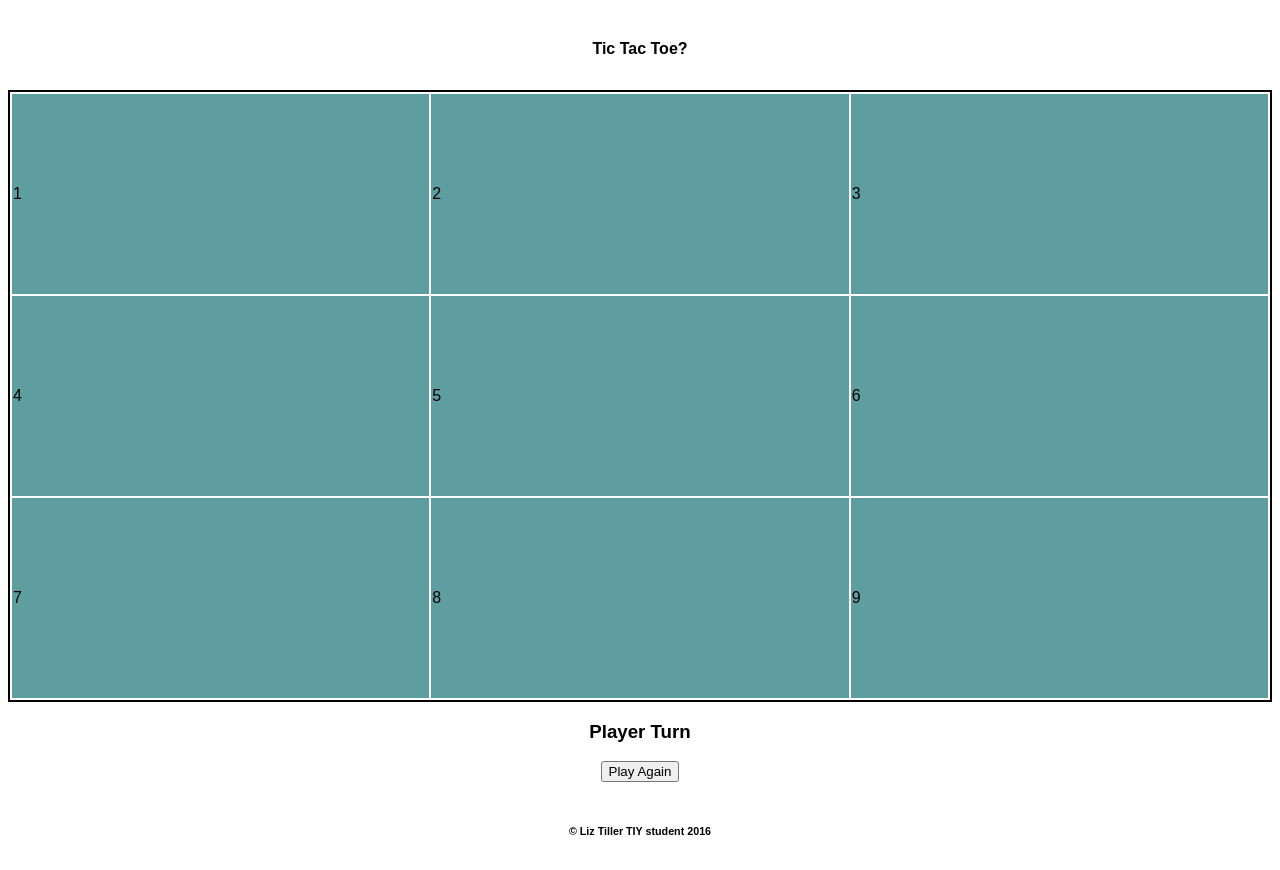
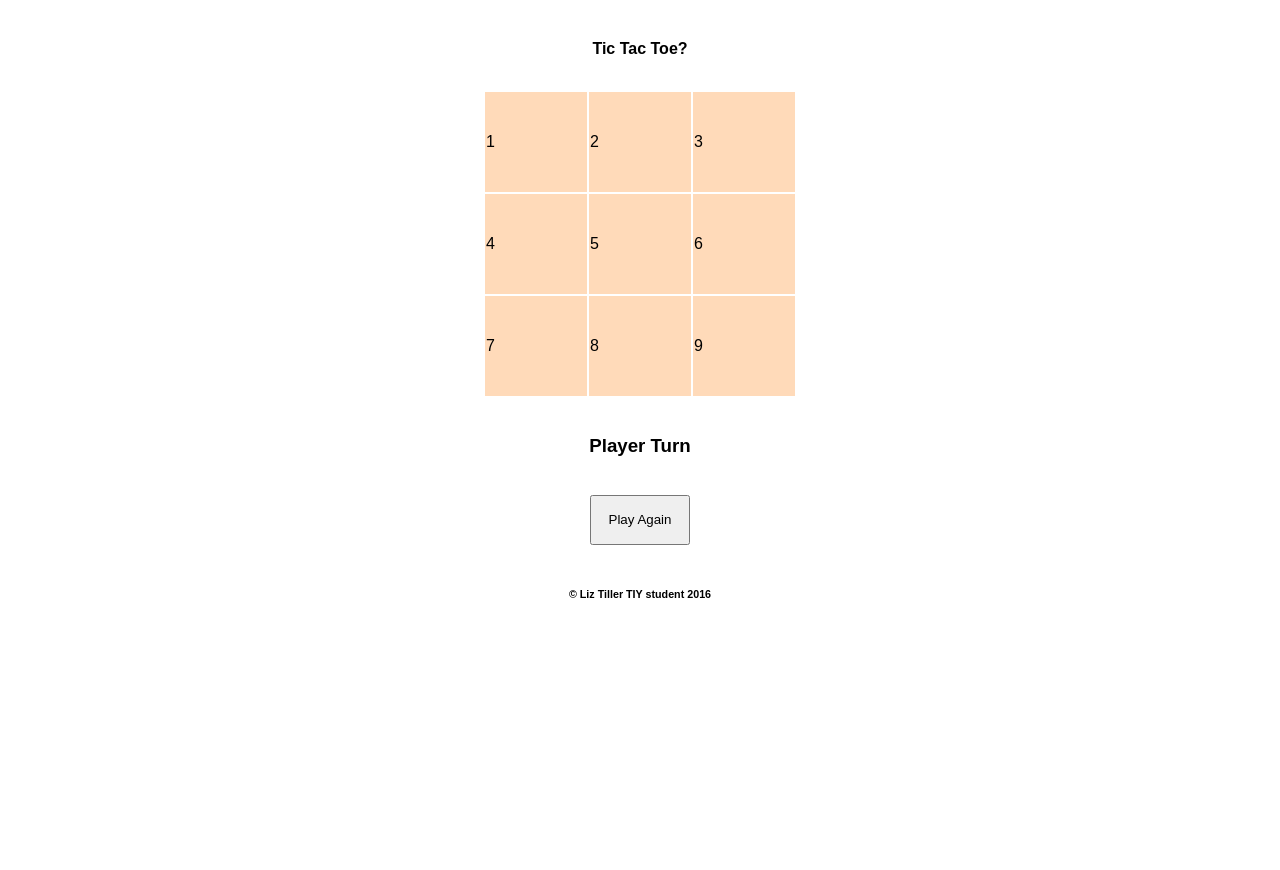
Before and after one commit to lizthrilla/tic-tac-toe, a website built with webpack: page src/index.html in a window 1280 px wide. After the commit the page ends 800 px from the top, so only its background shows below. Built offline with nearby package versions, Linux system fonts and the light colour scheme.

Commit message:
ready to start js

```diff
--- a/src/styles/screen.scss
+++ b/src/styles/screen.scss
@@ -25,16 +25,24 @@ h1 {
 table {
   justify-content: center;
   align-content: center;
-  border: 2px solid black;
+
+  tr {
+    background-color: peachpuff;
+    height: 100px;
+
+    td {
+      width: 100px;
+    }
+  }
 }
 
-tr {
-  background-color: cadetblue;
-  height: 200px;
+h3 {
+  margin: 2em;
 }
 
-td {
-  width: 600px;
+button {
+  height: 50px;
+  width: 100px;
 }
 
 h6 {
```
